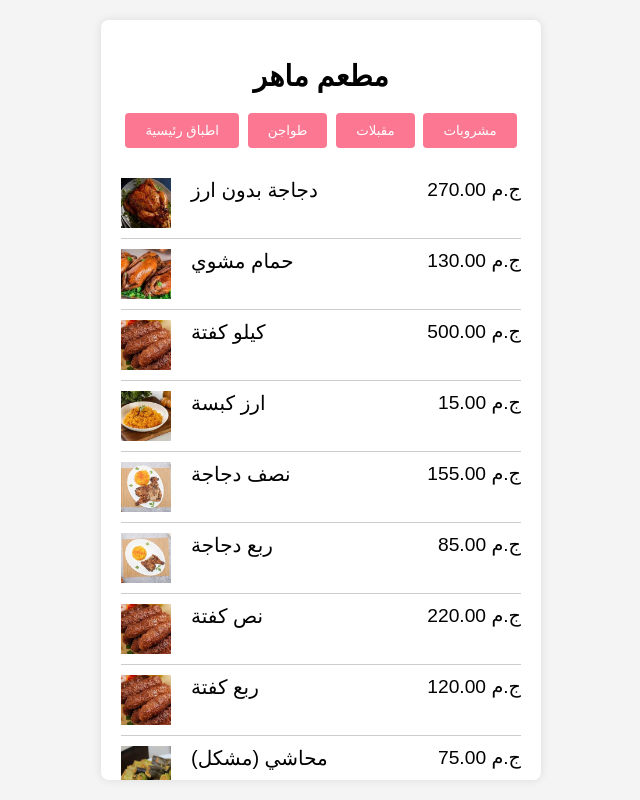
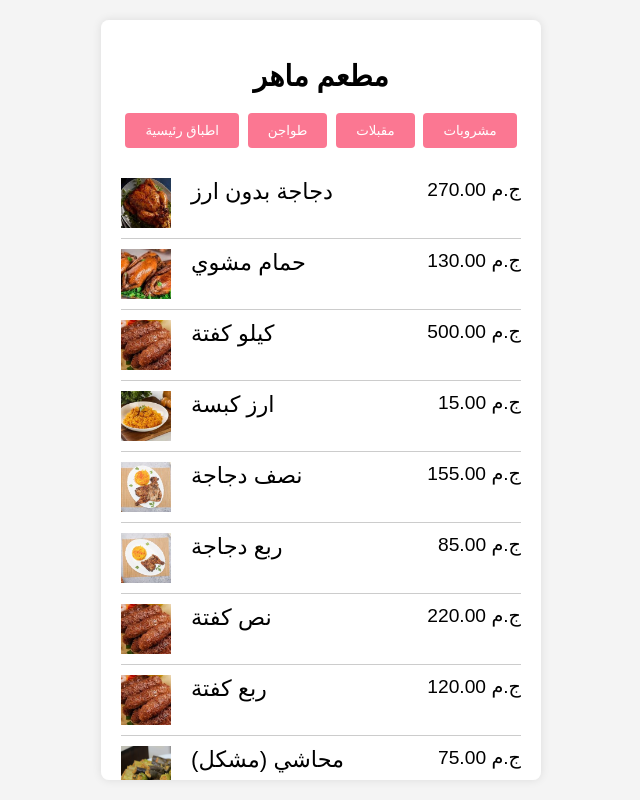
Before and after one commit to Mohamed-osman12/Maher-Resturant-Menu, a plain HTML site: page index.html in a window 1280 px wide. Shown: the whole page, without its empty margins (319-959 px from the left). Drawn offline with Linux system fonts and the light colour scheme.

Commit message:
Update styles.css

```diff
--- a/styles.css
+++ b/styles.css
@@ -64,7 +64,7 @@ h1 {
 .item .name {
   flex-grow: 1;
   margin-left: 10px;
-  font-size: 1.25em;
+  font-size: 1.4em;
 }
 
 .item .price {
```
